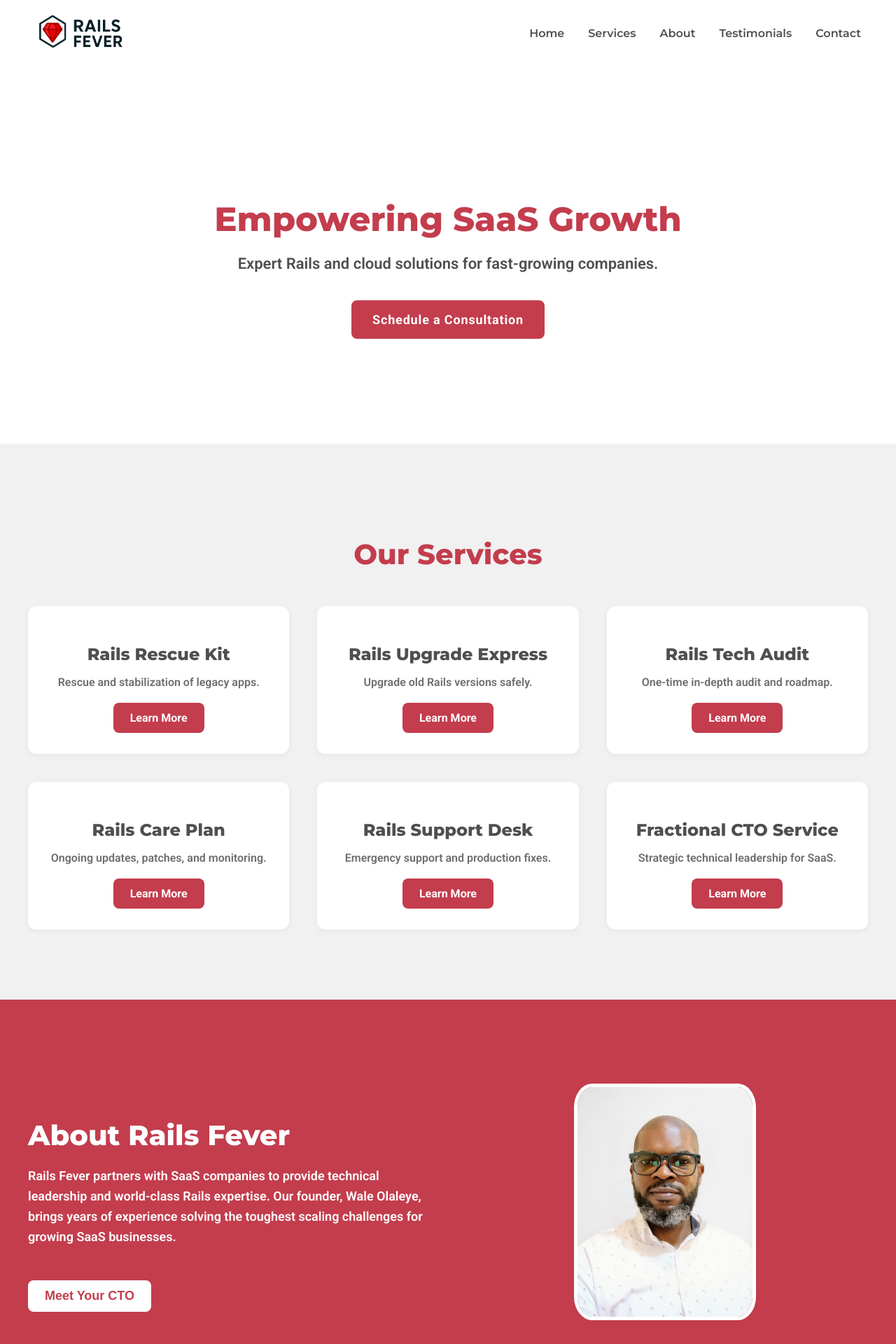
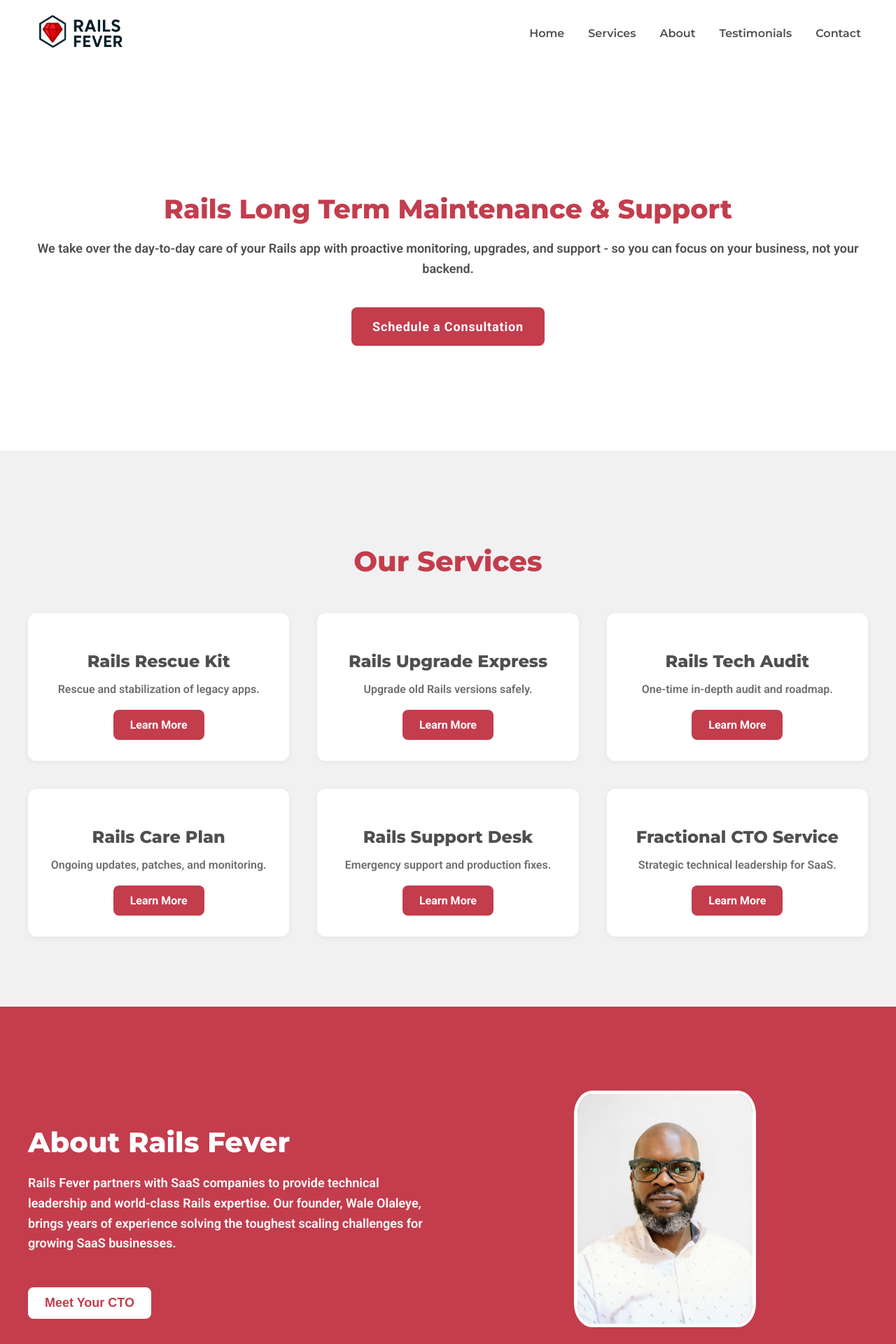
Before and after one commit to waleo/railsfever-05-2025, a Jekyll site: the page built from index.html, in a window 1280 px wide. Shown: the top 1920 px of the page at 70% size. Built offline with Jekyll 4.4.1, drawn with Linux system fonts in a browser that asks for light colours.

Commit message:
Update main site hero and subtitle

```diff
--- a/_sass/_home.scss
+++ b/_sass/_home.scss
@@ -160,3 +160,24 @@
     }
   }
 }
+
+/* Hero Typography Classes - Higher specificity to override .hero h1 */
+.hero .hero-title {
+  font-size: 38px !important;
+  font-family: $font-heading;
+  font-weight: $font-weight-extra-bold;
+  color: $text-dark;
+  line-height: 1.2;
+  margin-bottom: 20px;
+}
+
+.hero .hero-subtitle {
+  font-size: 18px !important;
+  color: $text-primary;
+  line-height: 1.6;
+  margin-bottom: 40px;
+
+  @media (max-width: #{$breakpoint-tablet}) {
+    font-size: 16px !important;
+  }
+}
--- a/index.html
+++ b/index.html
@@ -6,8 +6,8 @@
 
 <div class='home'>
   <section class="hero">
-    <h1>Empowering SaaS Growth</h1>
-    <p>Expert Rails and cloud solutions for fast-growing companies.</p>
+    <h1 class="hero-title">Rails Long Term Maintenance & Support</h1>
+    <p class="hero-subtitle">We take over the day-to-day care of your Rails app with proactive monitoring, upgrades, and support - so you can focus on your business, not your backend.</p>
     <a href="{{ site.schedule_meeting_link }}" target="_blank" class="cta-button">Schedule a Consultation</a>
   </section>
 
```
